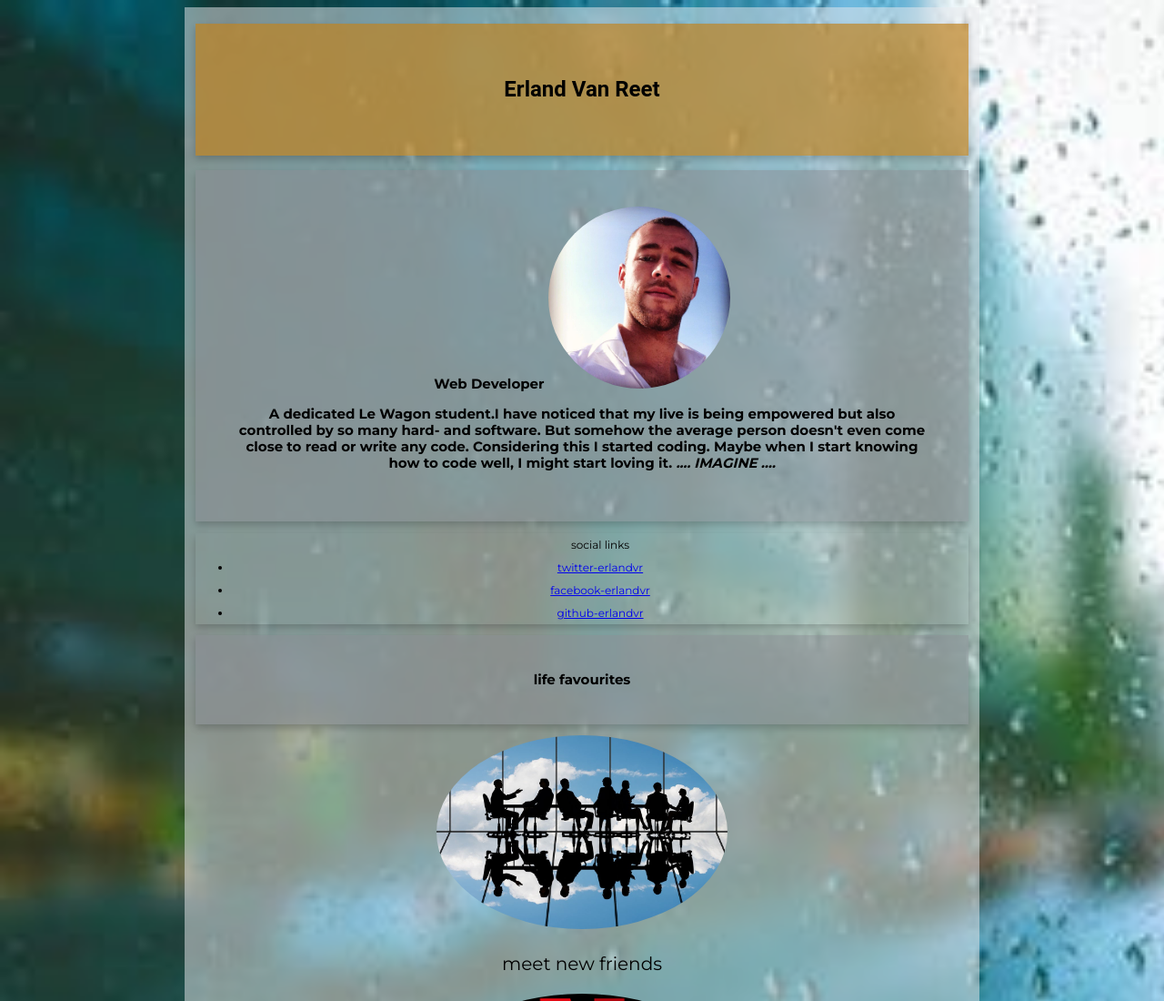
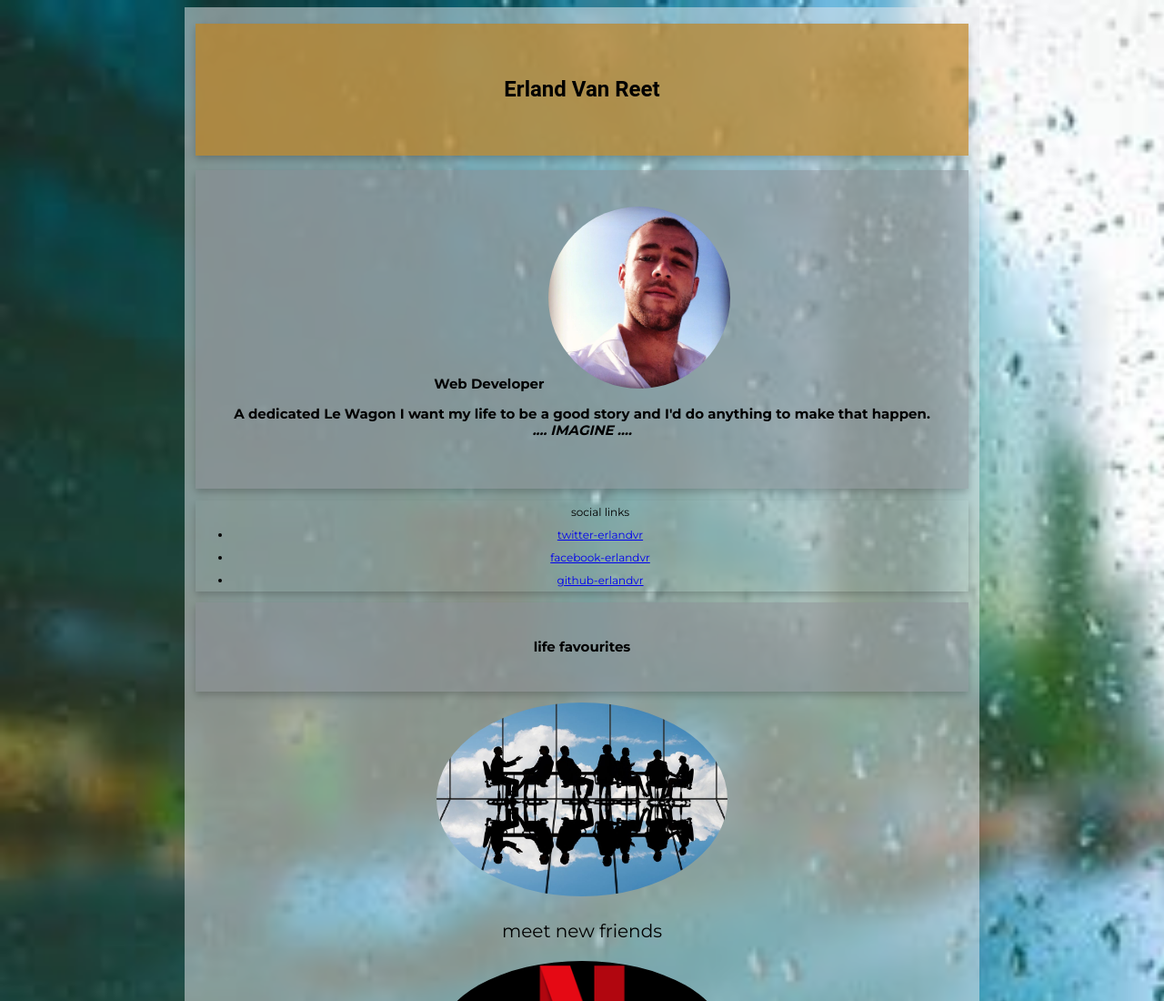
Before and after one commit to erlandvr/profile, a plain HTML site: page index.html in a window 1280 px wide. Shown: the top 1100 px of the page at 91% size. Drawn offline with Linux system fonts and the light colour scheme.

Commit message:
Update index.html

```diff
--- a/index.html
+++ b/index.html
@@ -12,7 +12,7 @@
       <div class = 'card'>
         <h2>Web Developer
         <img src="images/profile_pic_evr.jpg" alt="erland-van-reet" id='erland-van-reet'>
-        <p>A dedicated <strong>Le Wagon </strong>student.I have noticed that my live is being empowered but also controlled by so many hard- and software. But somehow the average person doesn't even come close to read or write any code. Considering this I started coding. Maybe when I start knowing how to code well, I might start loving it. <em>.... IMAGINE .... </em></p>
+        <p>A dedicated <strong>Le Wagon </strong> I want my life to be a good story and I'd do anything to make that happen. <em>.... IMAGINE .... </em></p>
       </div>
 
       <div class = 'card'>
```
